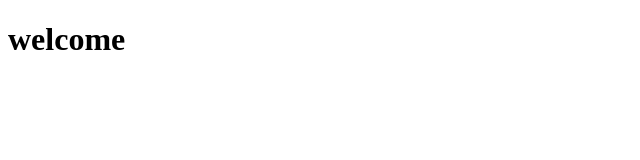
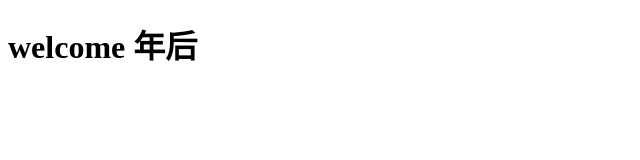
Before and after one commit to scannermz/homework, a plain HTML site: page index.html in a window 1280 px wide. Shown: the whole page, without its empty margins (0-640 px from the left). Drawn offline with Linux system fonts and the light colour scheme.

Commit message:
第二次提交

```diff
--- a/index.html
+++ b/index.html
@@ -6,7 +6,7 @@
 </head>
 <body>
     <h1>
-        welcome
+        welcome 年后
     </h1>
 </body>
 </html>
```
